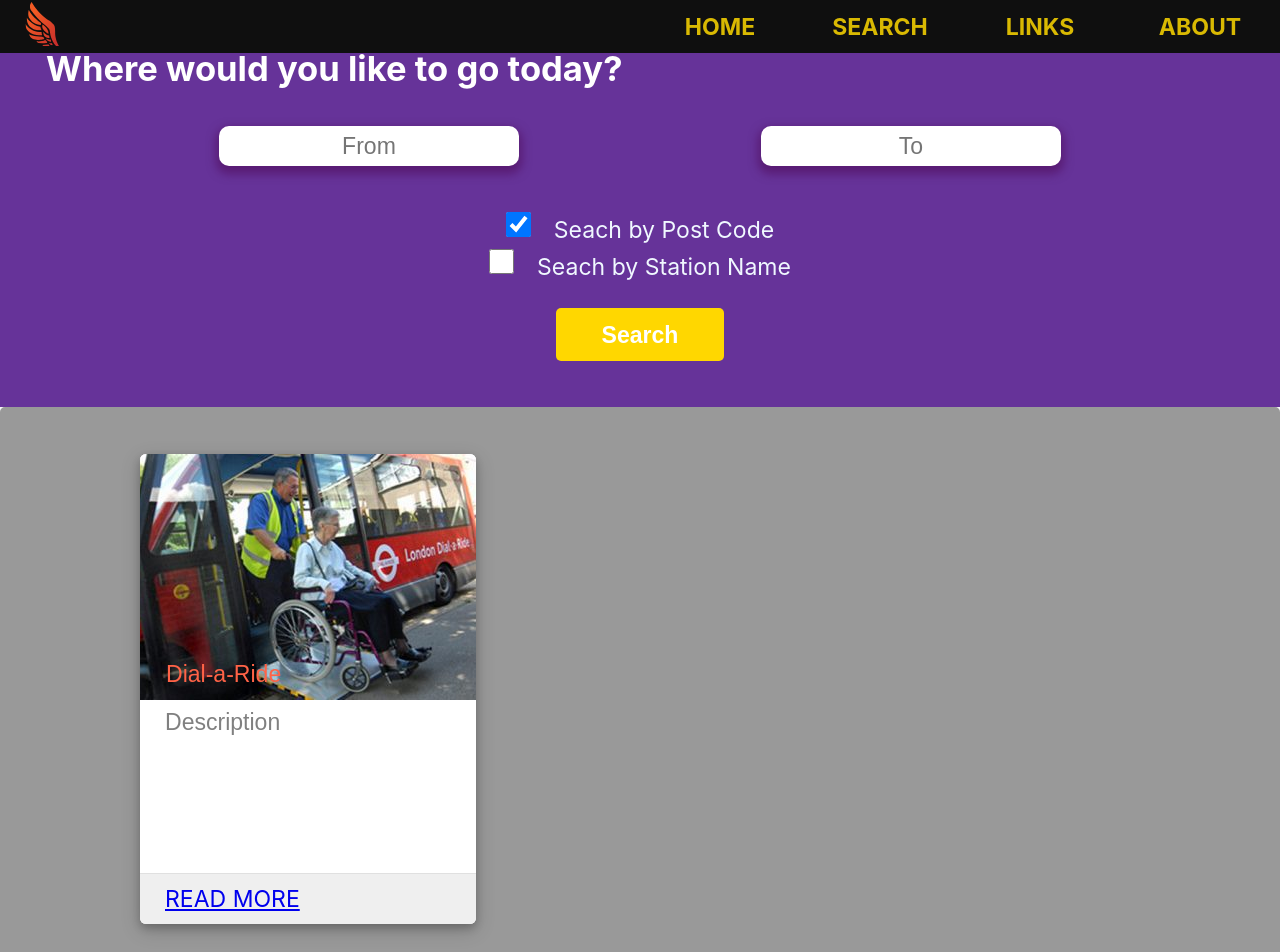
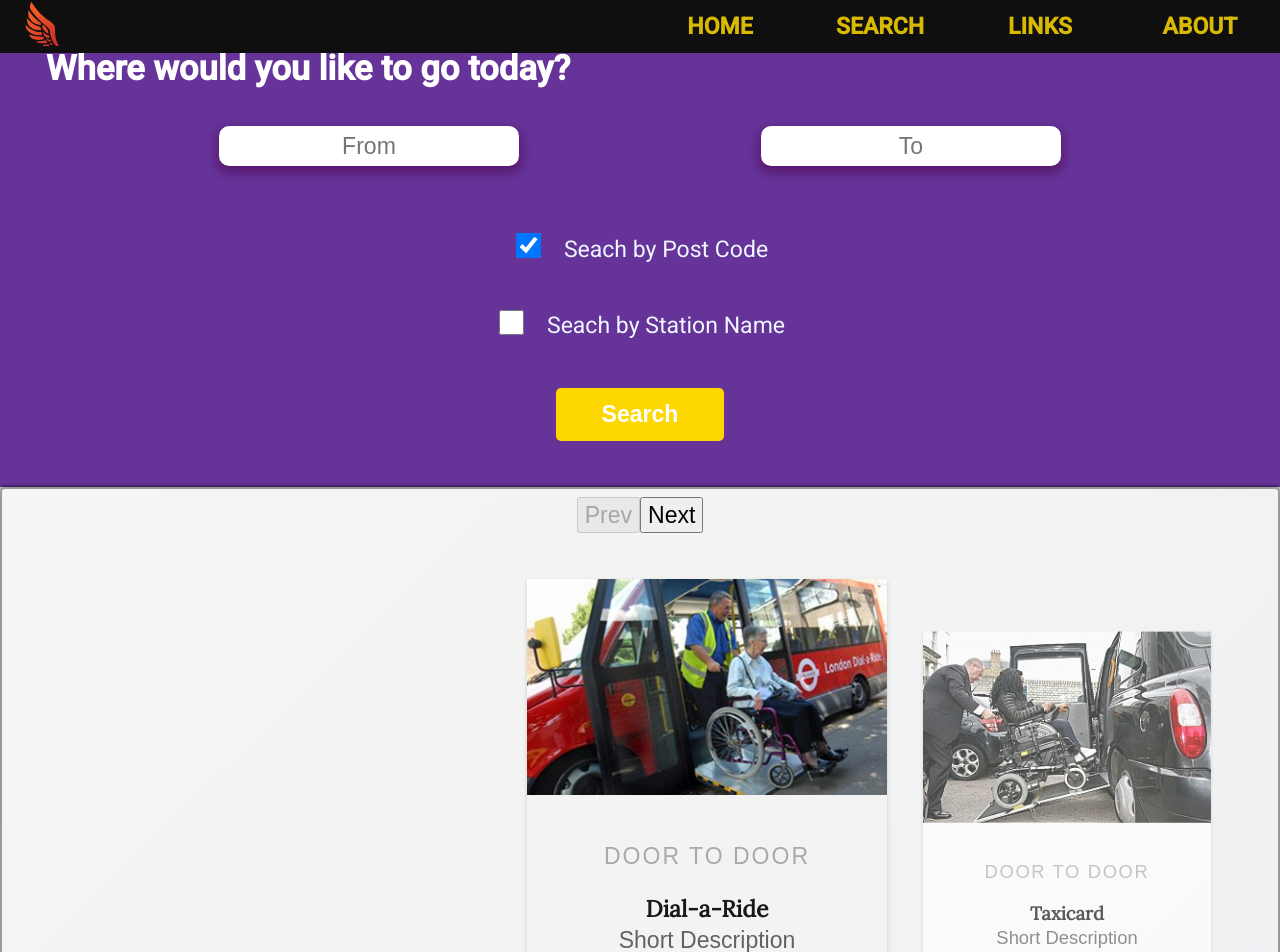
Before and after one commit to kodiri/accessibility-live, a React (Create React App) app: page /Search in a window 1280 px wide. Shown: the top 952 px of the page. Built offline with nearby package versions, Linux system fonts and the light colour scheme.

Commit message:
Finished the gallery Component

```diff
--- a/src/Frontend/component/Gallery/Cards/Cards.css
+++ b/src/Frontend/component/Gallery/Cards/Cards.css
@@ -1,79 +1,249 @@
-.card {
-  position: relative;
-  background: white;
-  z-index: 1;
 
-  width: 336px;
-  height: 470px;
-  margin: 10px;
-  overflow:auto;
+@import url(https://fonts.googleapis.com/css?family=Lora|Roboto:400,500);
 
-  border-radius: .25rem;
+body {
+  margin: 0;
+  padding: 0;
+  font-size: 16px;
+  line-height: 1.5;
+  text-rendering: optimizeLegibility;
+  font-variant-ligatures: none;
+  box-sizing: border-box;
+  font-family: 'Roboto', sans-serif;
+  background-color: #fafafa;
+  color: rgba(0,0,0,0.6);
 
-  box-shadow: 0 4px 8px 0 rgba(0, 0, 0, 0.2), 0 6px 20px 0 rgba(0, 0, 0, 0.19);
-
-  transition: all 0.25s ease-in;
-  border-bottom: 0px !important;
+}
+body::before,
+body::after {
+ content: "";
+ display: table;
+ clear: both;
+}
+body * {
+ box-sizing: inherit;
 
 }
 
-.card:hover{
-  transform: translateY(-5px);
- /* border-bottom: 5px solid #2196fe;*/
+/* Card */
+
+.cardCss{
+  position: relative;
+
+  margin-top: 2rem;
+  margin-bottom: 2rem;
+  margin-left: auto;
+  margin-right: auto;
+
+  background-color: #fff;
+  box-shadow: 0 2px 5px 0 rgba(0,0,0,0.15);
+
+  transition: all 0.25s ease-in;
+  border-bottom: 5px solid transparent;
 }
 
-.cardImg{
-  float:right;
-  height:auto;
-  position: relative;
-  size: cover;
-  background-position: center;
+ .cardCss:hover {
+  transform: translateY(-5px);
+  border: none;
+  border-bottom: 5px solid #2196fe;
+ }
+
+ /* Card*/
+
+ .cards-slider-wrapper {
+  position: absolute;
+  object-fit: contain;
+  display: flex;
+  transition: transform 300ms cubic-bezier(0.455, 0.03, 0.515, 0.955);
+}
+.cards-slider-wrapper .cardCss {
+  opacity: 0.7;
+  transform: scale(0.8);
+  transition: opacity 300ms linear, border-color 300ms linear, background-color 300ms linear, transform 300ms cubic-bezier(0.455, 0.03, 0.515, 0.955);
 }
 
-.cardTitle {
-  position: absolute;
-  bottom: 8px;
-  left: 75px;
-  color: tomato;
-  font-family: "Avenir Next", "Avenir", sans-serif;
-  padding: 10px 25px 10px 25px;
-}
+/* Image */
 
-.cardDetails {
-  padding: 10px 25px 10px 25px;
-  bottom: 0;
-  color: #808080;
-  font-family: 'proxima-nova-soft', sans-serif;
+
+.cardPic {
+  width: 100%;
+  display: block;
+ }
+
+
+/* Tags*/
+
+.tags{
+  padding-top: 2rem;
+  padding-bottom: 2rem;
+
+  padding-left: 2rem;
+  padding-right: 2rem;
 
 }
 
-.readMore{
-  position: absolute;
-  text-align: left;
-  bottom: 0px;
-  padding: 10px 25px 10px 25px;
-  border-top: 1px solid #e0e0e0;
-  background-color: #efefef;
-  width: 100%;
+ /* Travel Tag*/
+ .tags p, h1 {
+  margin: 0; padding: 0;
+ }
+
+ .travelTag {
+  margin-bottom: 0;
+  font-size: 0.75rem;
+  font-weight: 500;
+  text-transform: uppercase;
+  margin-bottom: 1rem;
+  color: rgba(0, 0, 0, 0.3);
+  letter-spacing: 2px;
+ }
+
+ /* Title*/
+
+ .title {
+  font-family: 'Lora', serif;
+  font-weight: normal;
+  color: rgba(0,0,0,0.9);
+  font-size: 2.25rem;
+  margin-top: 0;
+ }
+
+/* ReamoreTag*/
+
+.readmeTag {
+  display: inline-block;
+  text-align: center;
+  margin-bottom: 2rem;
+  margin-left: 2rem;
+  text-decoration: none;
+  outline: none;
+  color: #2196fe;
+  transition: all 0.25s ease-in;
+}
+.readmeTag:hover,
+.readmeTag:focus,
+.readmeTag:active {
+ color: #536dfe;
 }
 
-/* I had to add a comment here due to those lines are polluting the global scope */
-/* If you want to modify the <a> please add or className or a className of the parent element before */
-/* a {
-  text-decoration:none;
-  font-size: 17px;
+
+
+
+
+
+/* Old card desing, Do not remove yet!!
+.card {
+  min-width: 20vw;
+  max-width: 60vh;
+  min-height: 20vh;
+
+  border-radius: 4px;
+  box-shadow: 0 15px 35px rgba(50, 50, 90, 0.1), 0 5px 15px rgba(0, 0, 0, 0.07);
+  border: 1px solid black;
+  transition: .6s ease;
+
+  background: white;
   text-align: center;
 
-
-  font-weight: 500;
-  letter-spacing: 2px;
-
-  color: black;
-  text-transform: uppercase;
-  display: inline-block;
+  display: block;
+  margin: 0 auto;
 
 }
-a:hover {
-  color:tomato;
-  transition: all .25s ease-out;
-} */
+
+.card img {
+    width: 100%;
+    height: auto;
+
+  }
+.card .picture {
+  border-radius: 4px 4px 0 0;
+  margin-bottom: 2vh;
+}
+
+.title h1 {
+  font-size: 2.6rem;
+  color: #303336;
+  letter-spacing: 1px;
+  margin: 2vh 4vw;
+  font-family: "Playfair Display", serif;
+}
+
+.card .topSpace {
+  width: 20%;
+  margin-top: 3vh;
+  margin-bottom: 3vh;
+  border: 0;
+  border-bottom: 1px solid #E6E9EC;
+}
+
+.card .bottomSpace {
+  height: 4vh;
+}
+
+
+.cards-slider-wrapper {
+    position: absolute;
+    object-fit: contain;
+    display: flex;
+    transition: transform 300ms cubic-bezier(0.455, 0.03, 0.515, 0.955);
+  }
+  .cards-slider-wrapper .card {
+    opacity: 0.7;
+    transform: scale(0.8);
+    transition: opacity 300ms linear, border-color 300ms linear, background-color 300ms linear, transform 300ms cubic-bezier(0.455, 0.03, 0.515, 0.955);
+  }
+
+  .cards-slider-wrapper .card .details {
+    opacity: 0;
+    transition: opacity 150ms linear;
+  }
+
+  .cards-slider.active-slide-0 #card-0 {
+
+    opacity: 1;
+    transform: scale(1);
+    background-color: #f3f3f3;
+    border-color: #f3f3f3;
+  }
+
+  .cards-slider.active-slide-0 #card-0 .details {
+      opacity: 1;
+  }
+
+  .cards-slider.active-slide-1 #card-1 {
+    opacity: 1;
+    transform: scale(1);
+    background-color: #f3f3f3;
+    border-color: #f3f3f3;
+  }
+
+  .cards-slider {
+    position: relative;
+    max-width: 226px;
+    margin: 0 auto;
+  }
+  */
+
+  .cards-slider.active-slide-0 #card-0 {
+
+    opacity: 1;
+    transform: scale(1);
+    background-color: #f3f3f3;
+    border-color: #f3f3f3;
+  }
+
+  .cards-slider.active-slide-0 #card-0 .details {
+      opacity: 1;
+  }
+
+  .cards-slider.active-slide-1 #card-1 {
+    opacity: 1;
+    transform: scale(1);
+    background-color: #f3f3f3;
+    border-color: #f3f3f3;
+  }
+
+  .cards-slider {
+    position: relative;
+    max-width: 226px;
+    margin: 0 auto;
+  }
--- a/src/Frontend/component/Gallery/Cards/Cards.jsx
+++ b/src/Frontend/component/Gallery/Cards/Cards.jsx
@@ -1,22 +1,28 @@
 import React from 'react';
-import cardImage from '../Images/diala.jpg';
-import './Cards.css';
+import PropTypes from 'prop-types';
+import './Cards.css'
 
-export default function Cards() {
-    return (
-        <div className="container">
-            <div className="card">
-                <div className="cardImg">
-                    <img src={cardImage} alt="" />
-                    <span class='cardTitle'>Dial-a-Ride</span>
-                </div>
-                <div className="cardDetails">
-                    <p>Description</p>
-                </div>
-                <div className="readMore">
-                    <a href="#" >READ MORE</a>
-                </div>
-            </div>
-        </div>
-    );
+const divStyle1 = {
+  width: '360px',
+  hiddenoverflow: '',
+};
+
+const Card = ({ service }) => {
+  const { index, picture, title, description } = service;
+  return (
+    <div id={`card-${index}`} className="cardCss" style={divStyle1}>
+      <img src={picture} alt={title} alt="Image" className="cardPic" />
+      <div className="tags">
+        <div className="travelTag"><p>Door to Door</p></div>
+        <div className="title"><h1>{title}</h1></div>
+        <div className="description"><p>{description}</p></div>
+      </div>
+      <a href="#0" className="readmeTag">Read More</a>
+    </div>
+  );
 }
+Card.propTypes = {
+  service: PropTypes.object.isRequired
+}
+
+export default Card;
--- /dev/null
+++ b/src/Frontend/component/Gallery/Cards/Data/Data.js
@@ -0,0 +1,24 @@
+import dial from "../Images/diala.jpg";
+import taxicard from "../Images/taxicard.jpg";
+
+
+const data = {
+    "services": [
+    {
+        "_id": "1",
+        "index": 0,
+        "picture": dial,
+        "title": "Dial-a-Ride",
+        "description": "Short Description"
+    },
+    {
+        "_id": "593e9297ec4cca9c56bf61af",
+        "index": 1,
+        "picture":  taxicard,
+        "title": "Taxicard",
+        "description": "Short Description"
+    }
+    ]
+}
+
+export default data;
--- a/src/Frontend/component/Gallery/Gallery.css
+++ b/src/Frontend/component/Gallery/Gallery.css
@@ -1,17 +1,19 @@
 * {
-    padding: 0px;
-    margin: 0px;
-  }
+  box-sizing: border-box;
+}
 
-  .layout {
-    overflow: hidden;
+.layout {
+  font-family: sans-serif;
+  min-height: 800px;
+  padding: 0 6px;
+  background-image: linear-gradient(-45deg, #EEF0F3 0%, #F6F5F3 100%);  padding-top: 10px;
+  text-align: center;
 
-    height: 600px;
+  overflow: hidden;
+  padding: 8px;
+  border: 2px solid #999;
+  box-shadow: 0 0 4px #000;
+  margin: 0 auto;
+  border-radius: 5px;
 
-    background-color: #999;
-    padding: 1.5em 10%;
-
-    box-sizing: border-box;
-    border: 2px solid #999;
-    border-radius: 5px;
-  }
+}
--- a/src/Frontend/component/Gallery/Gallery.jsx
+++ b/src/Frontend/component/Gallery/Gallery.jsx
@@ -1,11 +1,63 @@
-import React from 'react';
-import Cards from './Cards/Cards.jsx'
 import './Gallery.css';
+import Card from './Cards/Cards';
+import data from './Cards/Data/Data'
+import React, { Component } from 'react';
 
-export default function Gallery() {
-  return (
-    <div className='layout'>
-      <Cards></Cards>
-    </div>
-  );
+class Gallery extends Component {
+
+  constructor(props) {
+    super(props);
+    this.state = {
+      services: data.services,
+      service: data.services[0]
+    }
+  }
+
+  nextCard = () => {
+    const newIndex = this.state.service.index + 1;
+    this.setState({
+      service: data.services[newIndex]
+    })
+  }
+
+  prevCard = () => {
+    const newIndex = this.state.service.index - 1;
+    this.setState({
+      service: data.services[newIndex]
+    })
+  }
+
+  render() {
+    const { services, service } = this.state;
+    return (
+      <div className="layout">
+
+        <div className="carousel">
+          <div className="buttons">
+            <button
+              onClick={() => this.prevCard()}
+              disabled={service.index === 0}>Prev</button>
+            <button
+              onClick={() => this.nextCard()}
+              disabled={service.index === data.services.length - 1}>Next</button>
+          </div>
+          <div className="page">
+            <div className="col">
+              <div className={`cards-slider active-slide-${service.index}`}>
+                <div className="cards-slider-wrapper" style={{
+                  'transform': `translateX(-${service.index * (100 / services.length)}%)`
+                }}>
+                  {
+                    services.map(service => <Card key={service._id} service={service} />)
+                  }
+                </div>
+              </div>
+            </div>
+          </div>
+        </div>
+      </div>
+    );
+  }
 }
+
+export default Gallery;
```
Also changed, not shown: src/Frontend/component/Gallery/Cards/Images/diala.jpg (renamed from src/Frontend/component/Gallery/Images/diala.jpg), src/Frontend/component/Gallery/Cards/Images/taxicard.jpg (added), src/index.jsx (line endings or trailing spaces).
